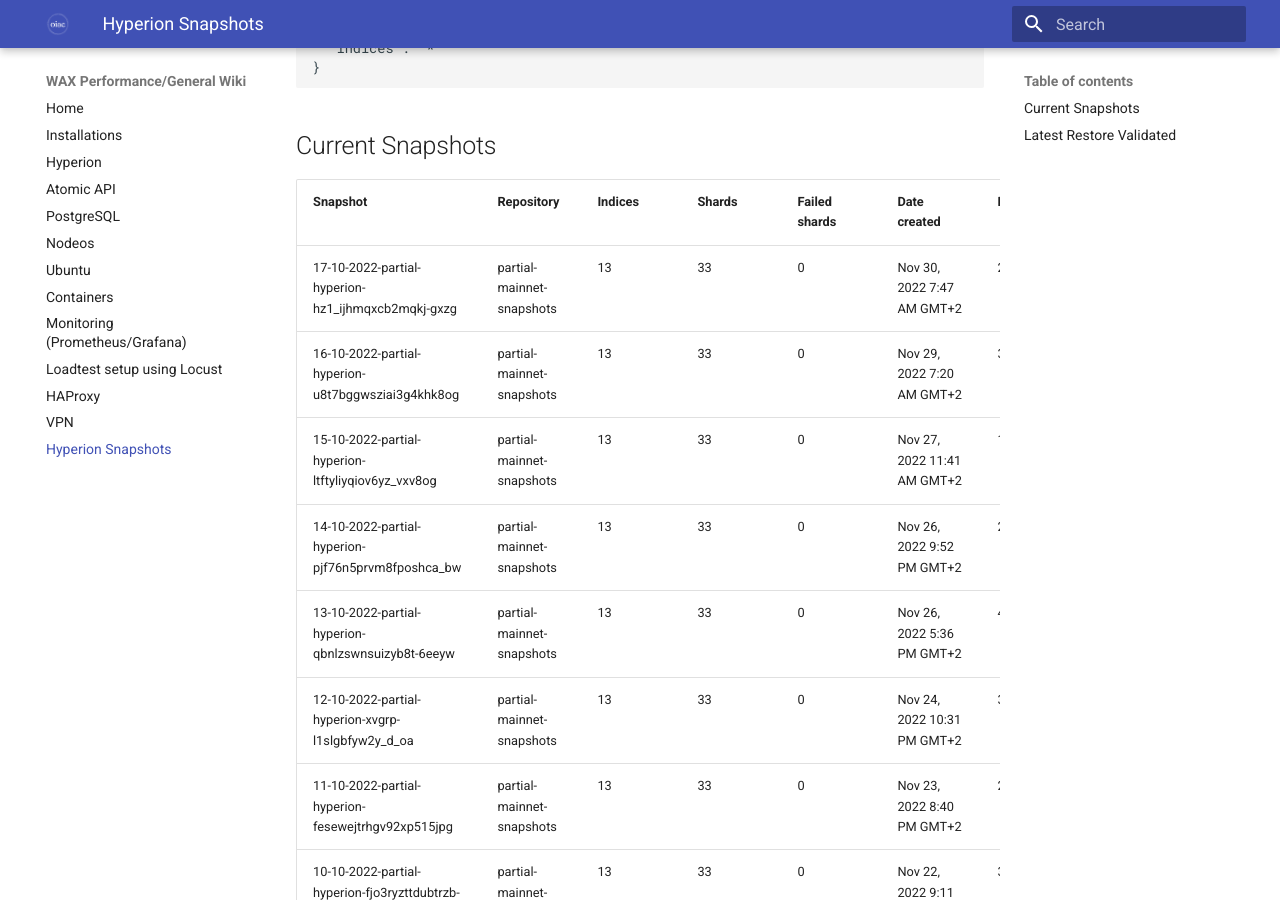
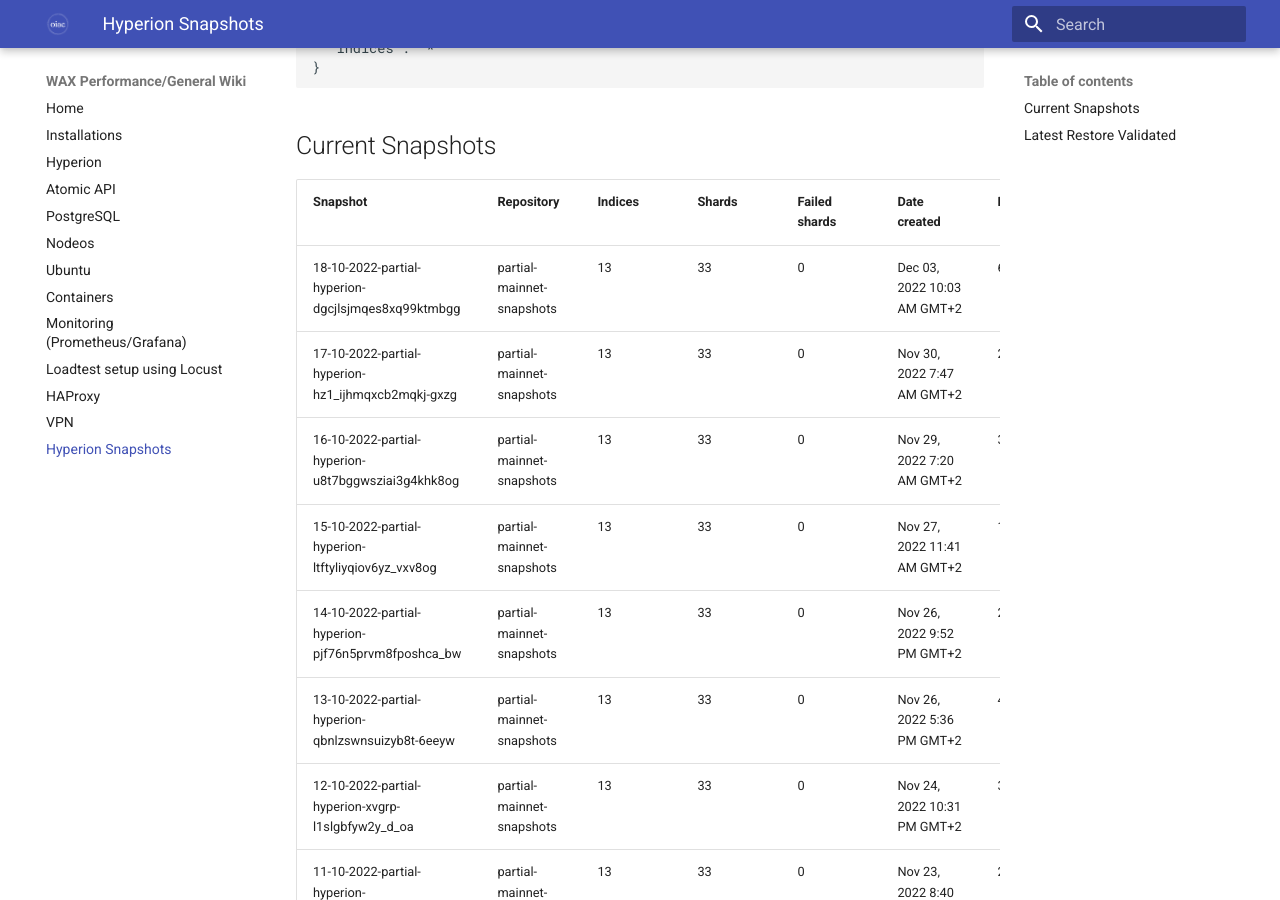
Before and after one commit to oneinacillian/wiki, an MkDocs documentation site: the page built from docs/snapshots.md, in a window 1280 px wide and 900 px high, scrolled down 2022 px. Built offline with MkDocs 1.6.1 and Material for MkDocs 9.7.7, drawn with Linux system fonts in a browser that asks for light colours.

Commit message:
Added snapshot for 18/10/2022

```diff
--- a/docs/snapshots.md
+++ b/docs/snapshots.md
@@ -60,6 +60,7 @@
 
 | Snapshot                                           | Repository                | Indices | Shards | Failed shards | Date created                | Duration |
 |----------------------------------------------------|---------------------------|---------|--------|---------------|-----------------------------|----------|
+| 18-10-2022-partial-hyperion-dgcjlsjmqes8xq99ktmbgg | partial-mainnet-snapshots | 13      | 33     | 0             | Dec 03, 2022 10:03 AM GMT+2 | 61s      |
 | 17-10-2022-partial-hyperion-hz1_ijhmqxcb2mqkj-gxzg | partial-mainnet-snapshots | 13      | 33     | 0             | Nov 30, 2022 7:47 AM GMT+2  | 24s      |
 | 16-10-2022-partial-hyperion-u8t7bggwsziai3g4khk8og | partial-mainnet-snapshots | 13      | 33     | 0             | Nov 29, 2022 7:20 AM GMT+2  | 33s      |
 | 15-10-2022-partial-hyperion-ltftyliyqiov6yz_vxv8og | partial-mainnet-snapshots | 13      | 33     | 0             | Nov 27, 2022 11:41 AM GMT+2 | 18s      |
```
